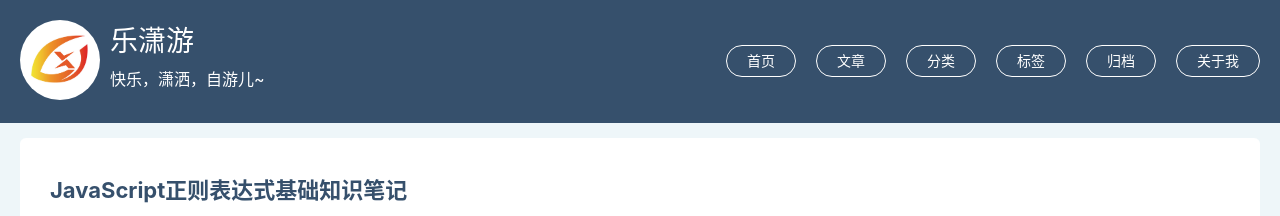
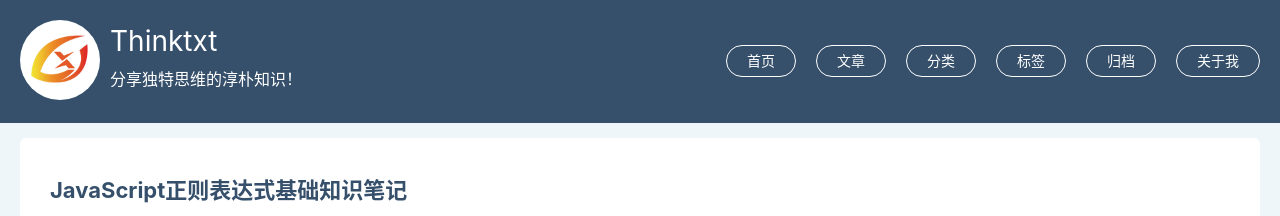
Before and after one commit to vimplus/vimplus.github.io, a Jekyll site: the page built from index.html, in a window 1280 px wide. Shown: the top 216 px of the page. Built offline with Jekyll 4.4.1, drawn with Linux system fonts in a browser that asks for light colours; the list of posts is cut into pages by our own code; comment, search, counter and statistics services are not loaded.

Commit message:
update site title and slogan

```diff
--- a/_config.yml
+++ b/_config.yml
@@ -1,5 +1,5 @@
-title:            乐潇游
-description:      快乐，潇洒，自游儿~
+title:            Thinktxt
+description:      分享独特思维的淳朴知识！
 author:           乐潇游
 url:              https://www.thinktxt.com    # with the https protocol
 enforce_ssl:      www.thinktxt.com            # without any protocol
```
